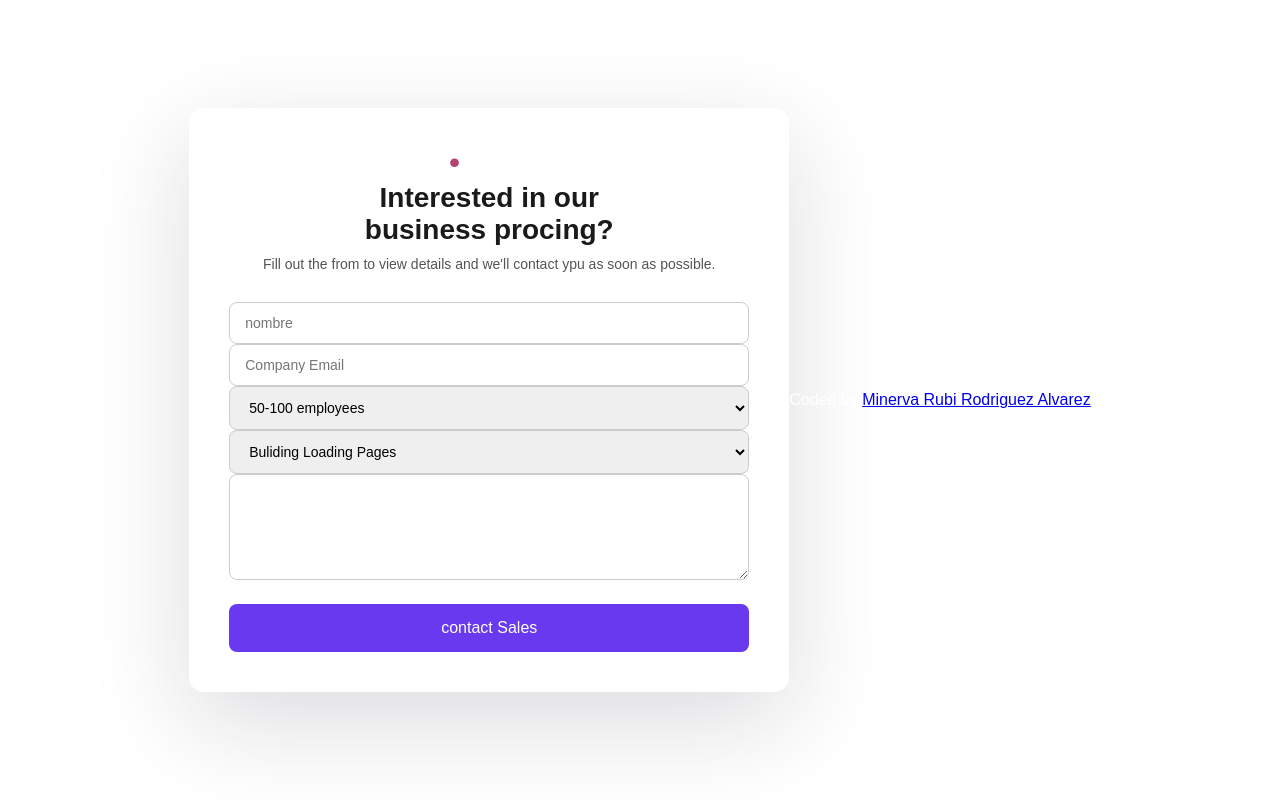
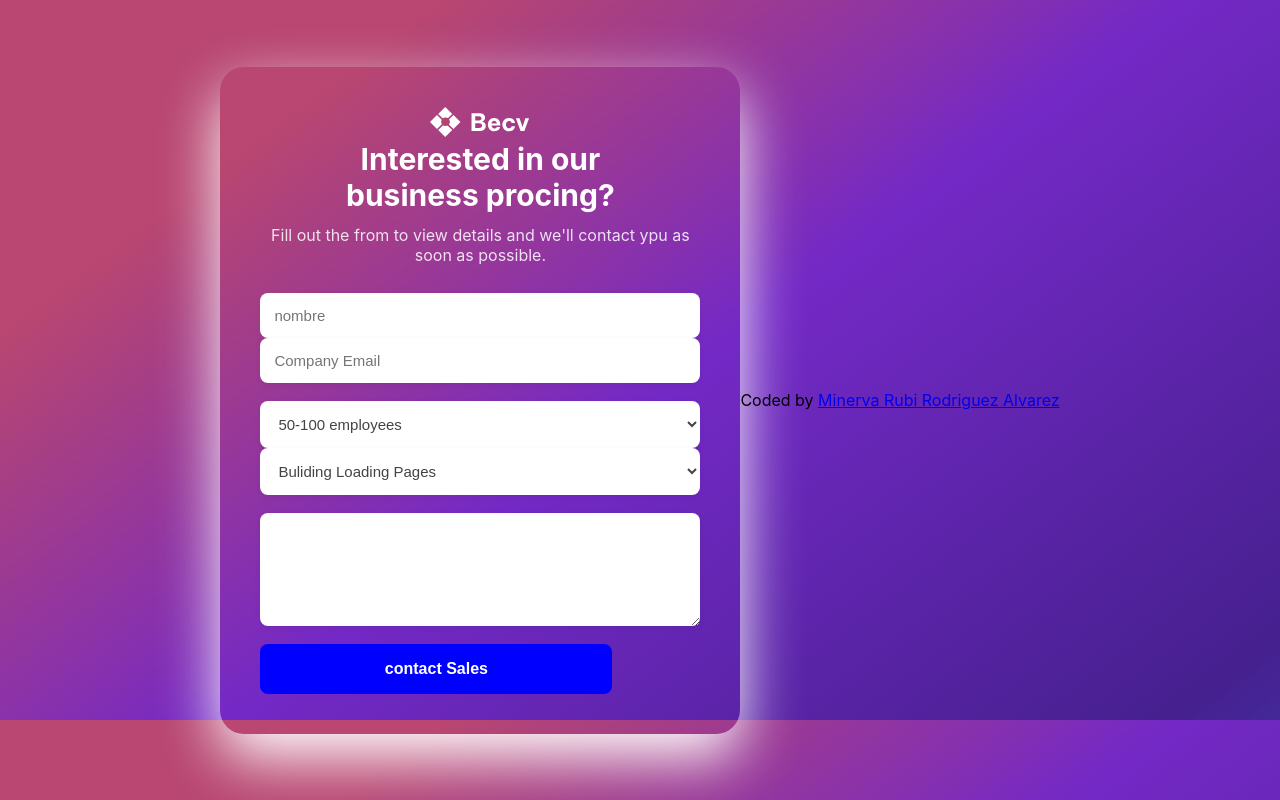
Before and after one commit to MinervaRubi/contact-page1, a plain HTML site: page index.html in a window 1280 px wide. Drawn offline with Linux system fonts and the light colour scheme.

Commit message:
no me sale el diseño, cambio de imagenes a style

```diff
--- a/index.html
+++ b/index.html
@@ -16,7 +16,7 @@
   <body>
     <div class="contenido">
       <header>
-        <img src="resources/Logo.svg" alt="Logo">
+        <img src="styles/Logo.svg" alt="Logo">
         <h1>Interested in our <br>
         <span> business procing?</span></h1>
         <p>Fill out the from to view details and we'll contact ypu as soon as possible.</p>
--- a/styles/styles.css
+++ b/styles/styles.css
@@ -5,58 +5,50 @@
 }
 
 body {
-  font-family: Arial, sans-serif;
-    margin: 0;
-    padding: 0;
-    display: flex;
-    justify-content: center;
-    align-items: center;
-    min-height: 100vh;
-    background-image: url('imagenes/background.svg');
-    background-size: cover;
-    background-position: center;
-    color: #fff;
-    text-align: center;
+  font-family: "Inter", Arial, sans-serif;
+  display: flex;
+  justify-content: center;
+  align-items: center;
+  min-height: 100vh;
+  background-image: url(background.svg);
+  text-align: center;
 }
 
 .contenido {
-  background-color: rgba(255, 255, 255, 0.95);
   padding: 40px;
-  border-radius: 15px;
-  box-shadow: 0px 30px 100px 0px rgba(17, 23, 41, 0.15);
+  border-radius: 24px;
   width: 100%;
-  max-width: 600px;
-}
-
-header {
-  text-align: center;
-  margin-bottom: 30px;
+  max-width: 520px;
+  box-shadow: 0 24px 60px white;
 }
 
 .logo {
   width: 40px;
-  margin-bottom: 10px;
+  margin-bottom: 16px;
 }
 
 header h1 {
-  font-size: 28px;
-  color: #1a1a1a;
-  margin-bottom: 10px;
-}
-
-header h1 span {
-  font-weight: bold;
+  font-size: 30px;
+  font-weight: 700;
+  color: #fff;
+  margin-bottom: 12px;
 }
 
 header p {
-  font-size: 14px;
-  color: #555;
+  font-size: 16px;
+  color: rgba(255, 255, 255, 0.85);
+  margin-bottom: 28px;
 }
 
-.contato .company {
+.contacto {
   display: flex;
-  gap: 15px;
-  margin-bottom: 20px;
+  flex-direction: column;
+  gap: 18px;
+}
+
+.fila {
+  display: flex;
+  gap: 14px;
   flex-wrap: wrap;
 }
 
@@ -64,83 +56,39 @@ header p {
 .contacto select,
 .contacto textarea {
   width: 100%;
-  padding: 12px 15px;
-  font-size: 14px;
-  border: 1px solid #ccc;
+  padding: 14px;
+  font-size: 15px;
+  background: #fff;
+  color: #444;
+  border: none;
   border-radius: 8px;
-  transition: border-color 0.3s;
+  box-shadow: 0 2px 6px rgba(0, 0, 0, 0.06);
 }
 
-.company input,
-.company select {
-  flex: 1;
-  min-width: 200px;
+textarea {
+  min-height: 90px;
+  resize: vertical;
 }
 
-.contacto textarea {
-  resize: vertical;
-  margin-bottom: 20px;
+button {
+  width: 80%;
+  padding: 16px;
+  background:blue;
+  color:white;
+  font-weight: 600;
+  font-size: 16px;
+  border: none;
+  border-radius: 8px;
+  cursor: pointer;
+  transition: background 0.7s;
 }
 
-.contacto input:focus,
-.contacto select:focus,
-.contacto textarea:focus {
-  border-color: #6839ef;
-  outline: none;
-}
-
-.contacto button {
-  width: 100%;
-  padding: 15px;
-  background-color: #6839ef;
-  color: white;
-  border: none;
-  border-radius: 8px;
-  font-size: 16px;
-  cursor: pointer;
-  transition: background-color 0.3s;
-}
-
-.contacto button:hover {
-  background-color: #512bd4;
+button:hover {
+  background: black;
 }
 
 @media (max-width: 600px) {
-  header h1 {
-    font-size: 22px;
-  }
-
-  .company {
+  .fila {
     flex-direction: column;
   }
-
-  .company input,
-  .company select {
-    width: 100%;
-  }
 }
-
-.company {
-    display: flex;         /* 1. Activa Flexbox para acomodar los elementos en una fila. */
-    flex-wrap: wrap;       /* 2. Permite que los elementos se "envuelvan" a la siguiente línea si no caben (importante para la responsividad). */
-    gap: 20px;             /* 3. Crea el espacio entre los campos, tanto horizontal como verticalmente. */
-    margin-bottom: 20px;
-}
-
-/* Este es cada campo individual del formulario. */
-.contacto {
-    flex: 1 1 calc(50% - 10px); /* 5. Hace que cada campo ocupe aproximadamente la mitad del espacio disponible. */
-    min-width: 200px;           /* 6. Asegura que los campos no se hagan demasiado pequeños en pantallas más angostas. */
-}
-
-/* Esta es la regla específica para el campo de mensaje. */
-.contacto.full-width {
-    flex: 1 1 100%;             /* 7. Le dice a este campo que debe estirarse y ocupar el 100% del ancho del contenedor. */
-}
-
-/* Se asegura de que en pantallas muy pequeñas, los campos se apilen en una sola columna. */
-@media (max-width: 768px) {
-    .company {
-        flex-direction: column; /* 8. Cambia la dirección del acomodo a una columna. */
-    }
-}
```
Also changed, not shown: styles/Logo.svg (renamed from resources/Logo.svg), styles/background.svg (renamed from imagen/background.svg).
